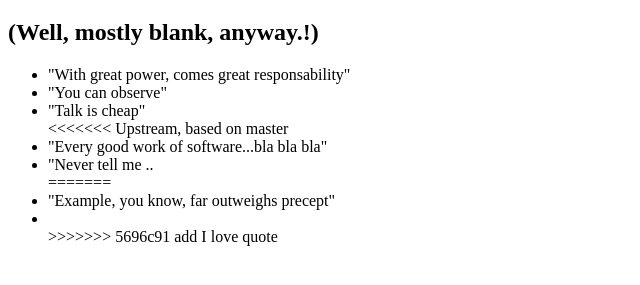
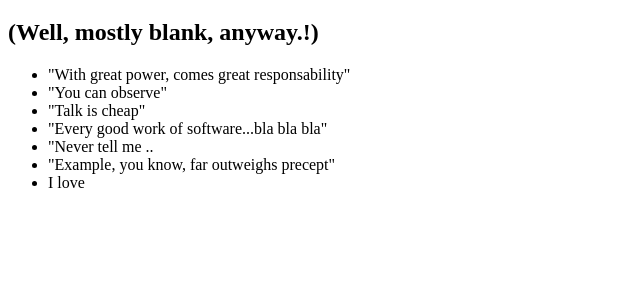
Before and after one commit to mpnestar/0main_openSAP_repo, a plain HTML site: page index.html in a window 1280 px wide. Shown: the part 61-346 px from the top of the page, without its empty margins (0-640 px from the left). Drawn offline with Linux system fonts and the light colour scheme.

```diff
--- a/index.html
+++ b/index.html
@@ -12,13 +12,10 @@
   	<li>"With great power, comes great responsability"</li>
   	<li>"You can observe"</li>
   	<li>"Talk is cheap"</li>
-<<<<<<< Upstream, based on master
   	<li>"Every good work of software...bla bla bla"</li>
   	<li>"Never tell me ..</li>
-=======
   	<li>"Example, you know, far outweighs precept"</li>
-  	<li></li>
->>>>>>> 5696c91 add I love quote
+  	<li>I love</li>
   </ul>
 	</body>
 </html>
```
